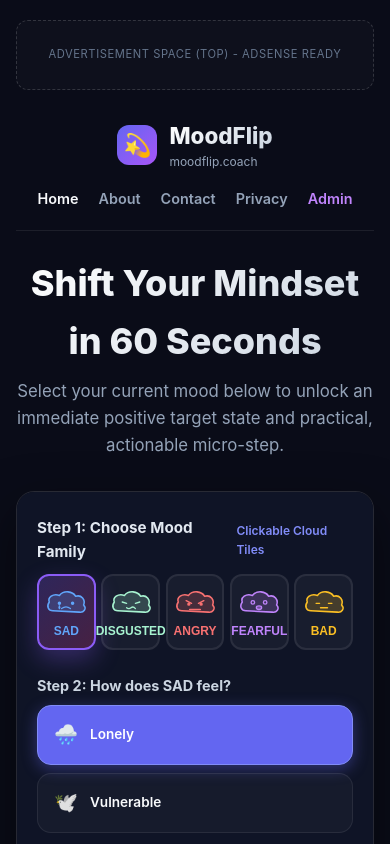
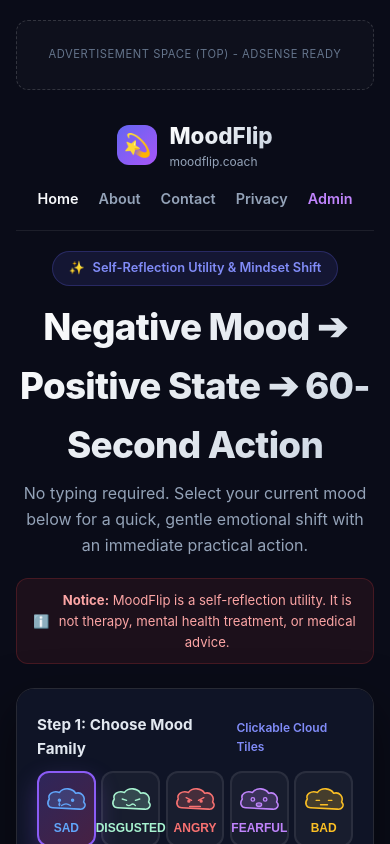
Before and after one commit to CodeStackLab/moodflip-website, a Next.js app: page / in a window 390 px wide. Shown: the top 844 px of the page. Built offline with nearby package versions, Linux system fonts and the light colour scheme.

Commit message:
Task 1 Complete: Project Overview, Hero concept banner, non-medical disclaimer, and fast mobile utility

```diff
--- a/app/page.tsx
+++ b/app/page.tsx
@@ -4,17 +4,28 @@ import MoodTool from '@/components/MoodTool';
 export default function HomePage() {
   return (
     <div>
-      {/* Hero Intro */}
-      <div style={{ textAlign: 'center', margin: '1.5rem 0 2rem 0' }}>
-        <h1 style={{ fontSize: '2.25rem', fontWeight: 800, background: 'linear-gradient(135deg, #fff 0%, #cbd5e1 100%)', WebkitBackgroundClip: 'text', WebkitTextFillColor: 'transparent', marginBottom: '0.5rem' }}>
-          Shift Your Mindset in 60 Seconds
+      {/* Hero Header Overview */}
+      <div style={{ textAlign: 'center', margin: '1.25rem 0 1.5rem 0' }}>
+        <div style={{ display: 'inline-flex', alignItems: 'center', gap: '0.5rem', background: 'rgba(99, 102, 241, 0.12)', border: '1px solid rgba(99, 102, 241, 0.25)', padding: '0.4rem 1rem', borderRadius: '9999px', fontSize: '0.8rem', color: '#818cf8', fontWeight: 600, marginBottom: '0.75rem' }}>
+          <span>✨</span> Self-Reflection Utility & Mindset Shift
+        </div>
+
+        <h1 style={{ fontSize: '2.3rem', fontWeight: 800, background: 'linear-gradient(135deg, #ffffff 0%, #cbd5e1 100%)', WebkitBackgroundClip: 'text', WebkitTextFillColor: 'transparent', marginBottom: '0.4rem', letterSpacing: '-0.02em' }}>
+          Negative Mood ➔ Positive State ➔ 60-Second Action
         </h1>
-        <p style={{ fontSize: '1.05rem', color: '#94a3b8', maxWidth: '640px', margin: '0 auto' }}>
-          Select your current mood below to unlock an immediate positive target state and practical, actionable micro-step.
+
+        <p style={{ fontSize: '1rem', color: '#94a3b8', maxWidth: '640px', margin: '0 auto', lineHeight: 1.6 }}>
+          No typing required. Select your current mood below for a quick, gentle emotional shift with an immediate practical action.
         </p>
+
+        {/* Clear Core Disclaimer (Not Therapy / Not Medical Advice) */}
+        <div style={{ margin: '1.25rem auto 0 auto', maxWidth: '680px', background: 'rgba(239, 68, 68, 0.08)', border: '1px solid rgba(239, 68, 68, 0.2)', borderRadius: '12px', padding: '0.65rem 1rem', fontSize: '0.82rem', color: '#fca5a5', display: 'flex', alignItems: 'center', justifyContent: 'center', gap: '0.5rem' }}>
+          <span>ℹ️</span>
+          <span><strong>Notice:</strong> MoodFlip is a self-reflection utility. It is not therapy, mental health treatment, or medical advice.</span>
+        </div>
       </div>
 
-      {/* Main 3-Tier Mood Selector Tool */}
+      {/* Main Interactive 3-Tier Mood Selector Tool */}
       <MoodTool />
 
       {/* Paid Products Section ($7 7-Day & $19 30-Day PDF Plans) */}
@@ -44,7 +55,9 @@ export default function HomePage() {
               <li>Downloadable high-resolution PDF format</li>
             </ul>
             <a
-              href="/api/checkout?product=7_DAY_PDF"
+              href="/api/pdf?email=demo@moodflip.coach"
+              target="_blank"
+              rel="noopener noreferrer"
               style={{
                 display: 'block',
                 width: '100%',
@@ -57,7 +70,7 @@ export default function HomePage() {
                 textDecoration: 'none'
               }}
             >
-              Get 7-Day PDF Plan ($7)
+              Download Sample 7-Day PDF ($7)
             </a>
           </div>
 
```
Also changed, not shown: 1 other file (tests, documents, lock files or other folders).
